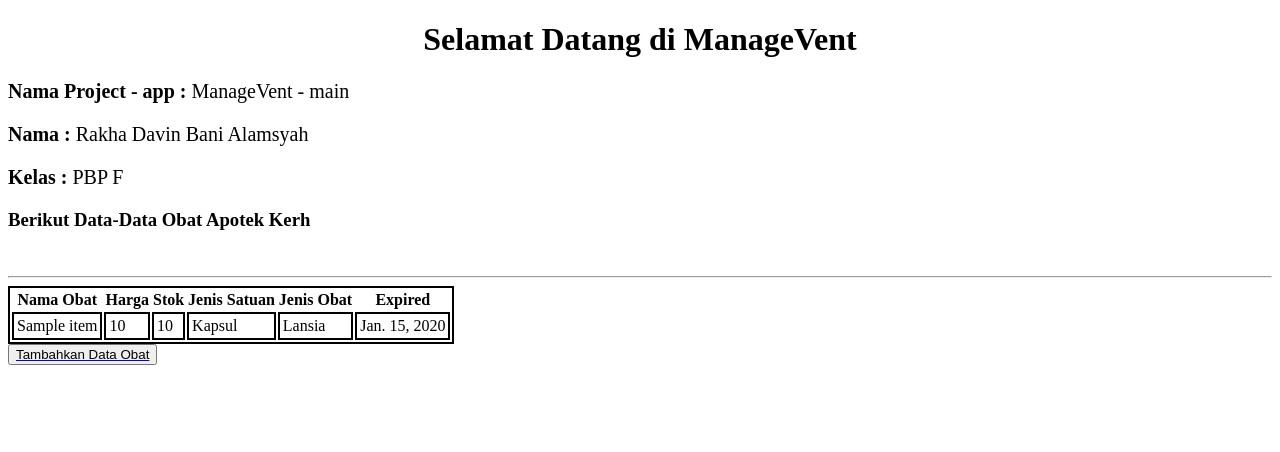
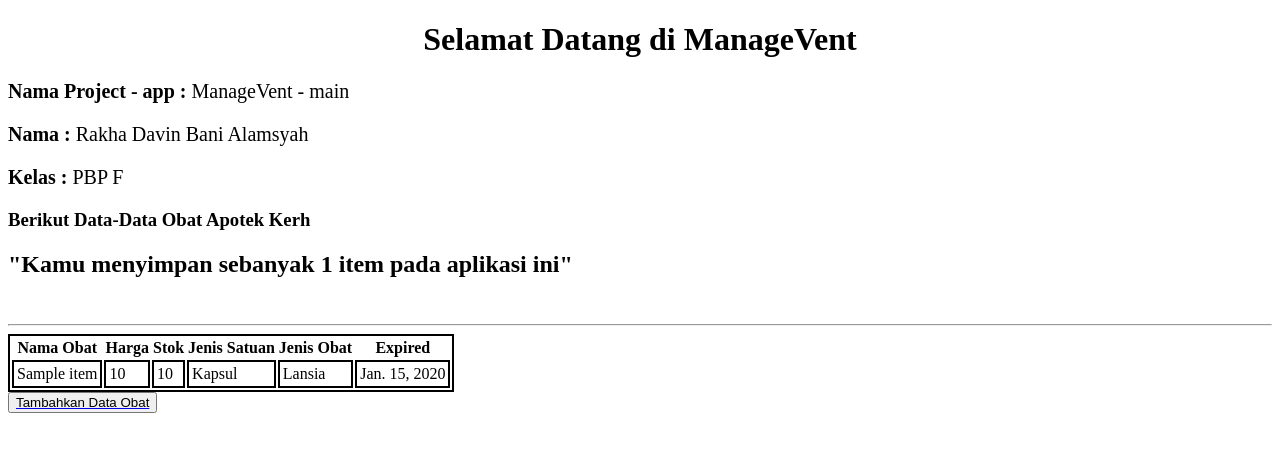
Before and after one commit to rakhadavin/Tugas2-ManageVent, a Django app: page / in a window 1280 px wide. Shown: the top 452 px of the page. Run offline with Django 4.2, Linux system fonts and the light colour scheme; tables that the repository leaves empty hold one stand-in row (values such as "Sample post").

Commit message:
Add length item

```diff
--- a/main/templates/home.html
+++ b/main/templates/home.html
@@ -41,6 +41,8 @@ button{
 <p><b> Kelas        : </b> {{kelas}} </p>
 
 <h3>Berikut Data-Data Obat Apotek Kerh </h3>
+<h2>"Kamu menyimpan sebanyak {{banyak_item}} item pada aplikasi ini"  </h2>
+
 
 <table>
     <tr>
--- a/main/views.py
+++ b/main/views.py
@@ -11,6 +11,7 @@ from django.core import serializers
 
 def home(request):
     my_obats = models.Item.objects.all()
+    banyak_item = my_obats.count()
     context = {
         "nama_project" : "ManageVent",
         "developer" : "Daveen",
@@ -19,7 +20,8 @@ def home(request):
         "title":"ManageVent",
         "app" : "main",
         "pages" : "Home",
-        "items":my_obats
+        "items":my_obats,
+        "banyak_item" : banyak_item,
 
     }
 
@@ -28,8 +30,11 @@ def home(request):
 
 
 def creat_data_obat (request) :
+
+
     form = ProductForms(request.POST or None)
     if (form.is_valid() and request.method == "POST"):
+
         form.save()
         return HttpResponseRedirect(reverse('main:create_obat'))
 
```
